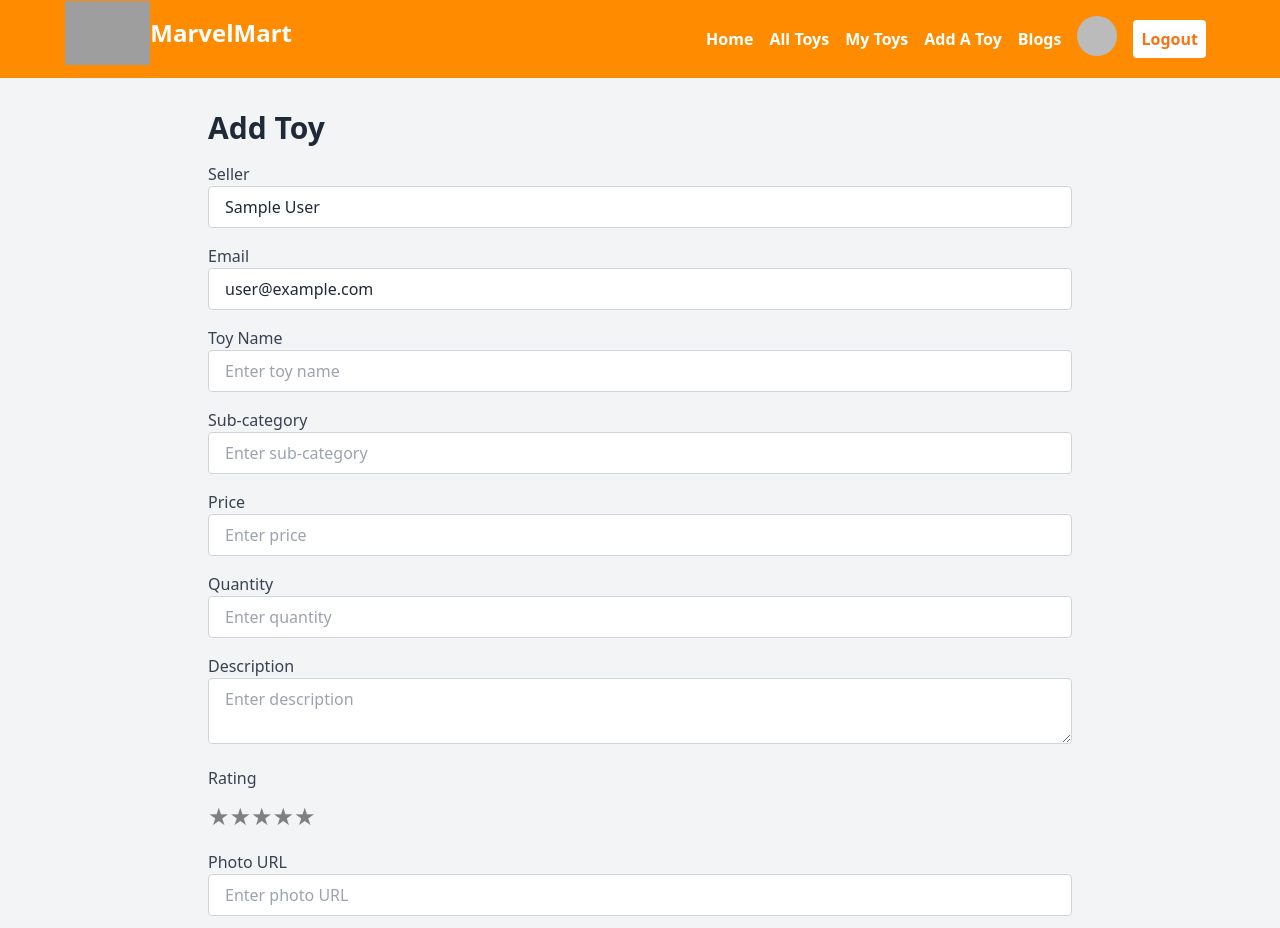
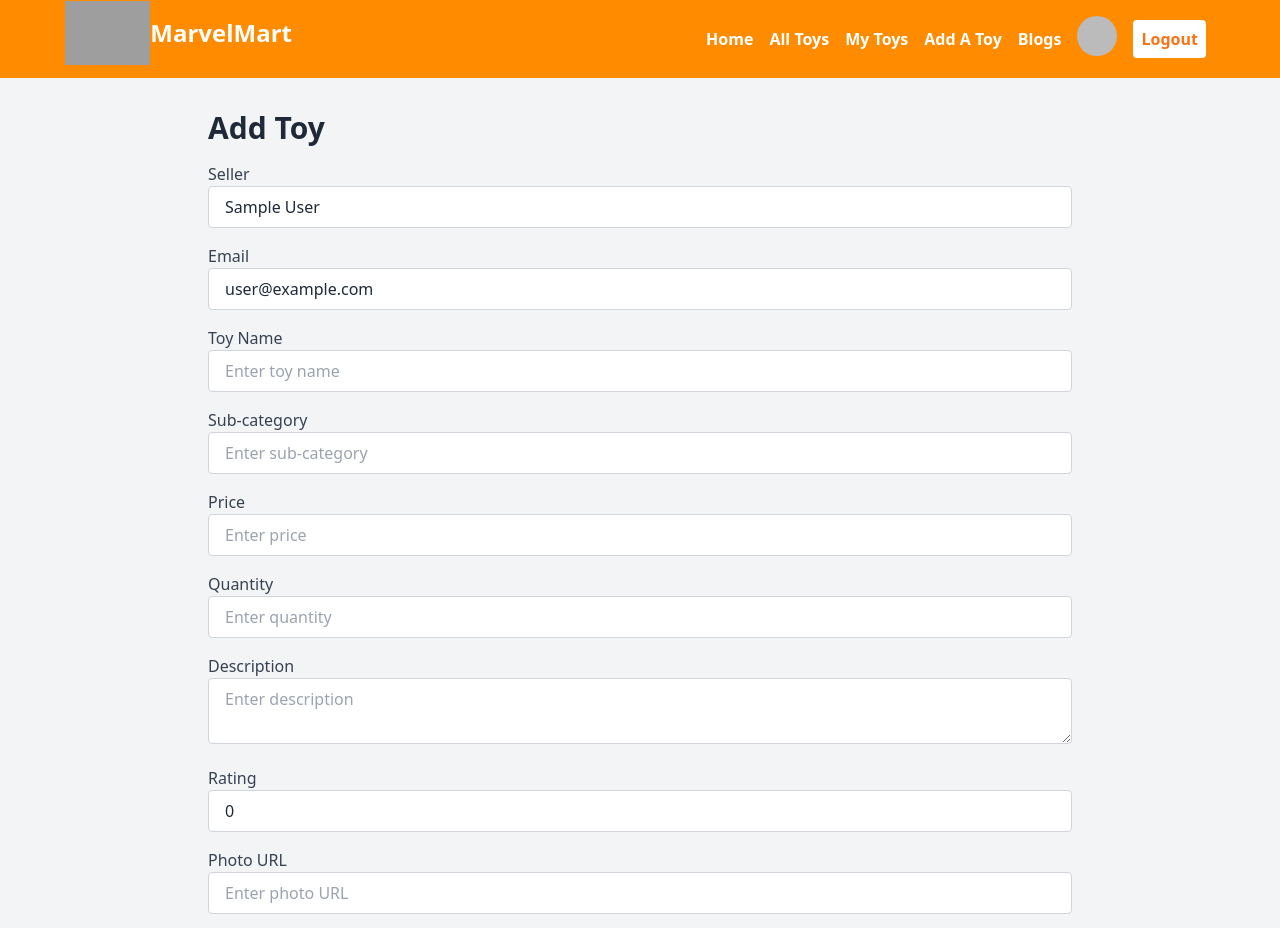
Before and after one commit to m-sabid/MarvelMart-client-React-app, a React (Vite) app: page /add-toy in a window 1280 px wide. Shown: the top 928 px of the page. Built offline with nearby package versions, Linux system fonts and the light colour scheme; no server answers; sample sign-in values are in the browser's storage; grey boxes are pictures that could not be loaded.

Commit message:
added env

```diff
--- a/src/Pages/AddToyPage.jsx
+++ b/src/Pages/AddToyPage.jsx
@@ -2,7 +2,6 @@ import React, { useContext, useState } from "react";
 import axios from "axios";
 import { ToastContainer, toast } from "react-toastify";
 import "react-toastify/dist/ReactToastify.css";
-import ReactStars from "react-rating-stars-component";
 import Footer from "../components/shared/Footer";
 import TopNav from "../components/shared/TopNav";
 import { AuthContext } from "../providers/AuthProvider";
@@ -27,8 +26,9 @@ const AddToyPage = () => {
     setToy((prevToy) => ({ ...prevToy, [name]: value }));
   };
 
-  const handleRatingChange = (newRating) => {
-    setToy((prevToy) => ({ ...prevToy, rating: newRating }));
+  const handleRatingChange = (event) => {
+    const ratingValue = parseInt(event.target.value);
+    setToy((prevToy) => ({ ...prevToy, rating: ratingValue }));
   };
 
   const handleSubmit = async (event) => {
@@ -183,13 +183,15 @@ const AddToyPage = () => {
             <label htmlFor="rating" className="block font-medium text-gray-700">
               Rating
             </label>
-            <ReactStars
-              count={5}
-              size={24}
+            <input
+              type="number"
+              id="rating"
+              name="rating"
               value={toy.rating}
               onChange={handleRatingChange}
-              activeColor="#ffd700"
-              classNames="mt-2"
+              placeholder="Enter rating"
+              required
+              className="border border-gray-300 rounded px-4 py-2 w-full"
             />
           </div>
 
--- a/src/firebase/firebase.config.js
+++ b/src/firebase/firebase.config.js
@@ -1,20 +1,14 @@
-// Import the functions you need from the SDKs you need
 import { initializeApp } from "firebase/app";
-// TODO: Add SDKs for Firebase products that you want to use
-// https://firebase.google.com/docs/web/setup#available-libraries
 
-// Your web app's Firebase configuration
 const firebaseConfig = {
-  apiKey: "AIzaSyCCUSXSVWk1S-QQ--9SKpGsYPzXZWv8z-o",
-  authDomain: "marvelmart-3b821.firebaseapp.com",
-  projectId: "marvelmart-3b821",
-  storageBucket: "marvelmart-3b821.appspot.com",
-  messagingSenderId: "48042455819",
-  appId: "1:48042455819:web:b259e3dd57a3f837d5680e"
+  apiKey: import.meta.env.VITE_FIREBASE_API_KEY,
+  authDomain: import.meta.env.VITE_FIREBASE_AUTH_DOMAIN,
+  projectId: import.meta.env.VITE_FIREBASE_PROJECT_ID,
+  storageBucket: import.meta.env.VITE_FIREBASE_STORAGE_BUCKET,
+  messagingSenderId: import.meta.env.VITE_FIREBASE_MESSAGING_SENDER_ID,
+  appId: import.meta.env.VITE_FIREBASE_APP_ID,
 };
 
-// Initialize Firebase
 const app = initializeApp(firebaseConfig);
 
-
 export default app;
```
Also changed, not shown: 1 other file (tests, documents, lock files or other folders).
